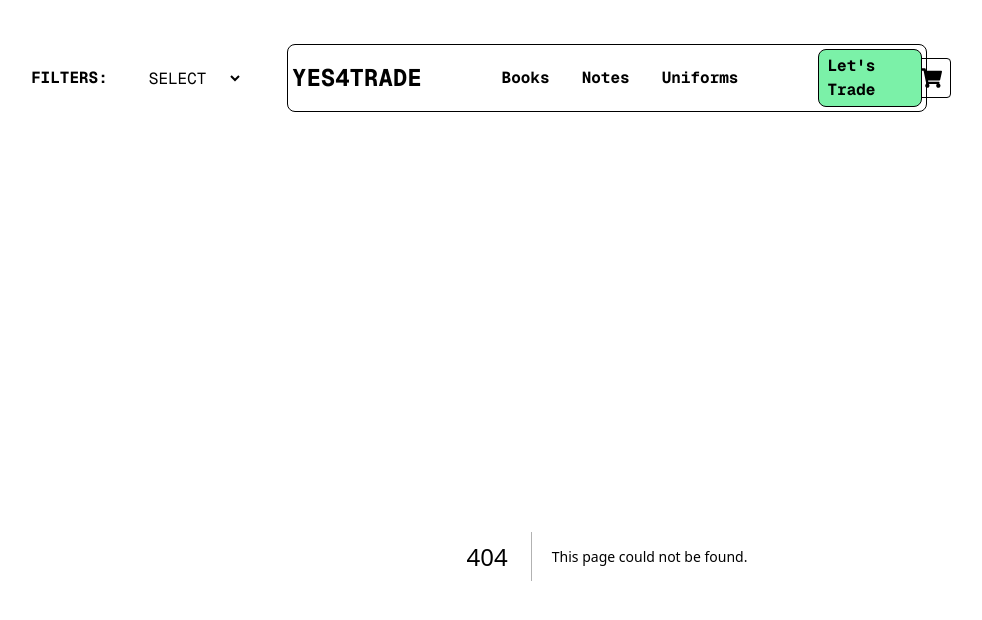
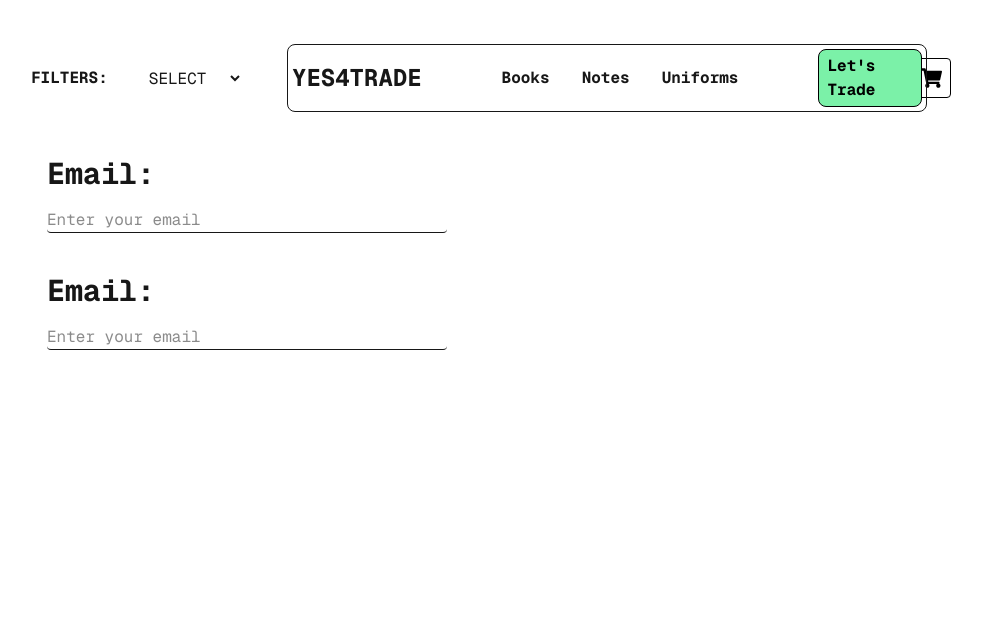
Before and after one commit to YES4TRADE-org/tradingsystem-frontend, a Next.js app in the folder my-app/: page /trade-product in a window 1280 px wide. Before the commit this address had no page. Shown: the top 620 px of the page, without its empty margins (33-1015 px from the left). Built offline with nearby package versions, Linux system fonts and the light colour scheme.

Commit message:
created an email input

```diff
--- a/my-app/src/app/components/Home.jsx
+++ b/my-app/src/app/components/Home.jsx
@@ -33,7 +33,7 @@ export default function Books(){
                             <h1 className="font-bold ">{book.title}</h1>
                             <p>Requirements: {book.requirements}</p>
                             <button className="font-bold mx-auto block border
-                            border-black rounded-lg px-4 py-2 my-2 bg-green-700">Trade</button>
+                            border-black rounded-lg px-4 py-2 my-2 bg-green-700 cursor-pointer">Trade</button>
                           </div>
                     </div>
                 </section>))}
--- /dev/null
+++ b/my-app/src/app/trade-product/page.jsx
@@ -0,0 +1,16 @@
+export default function Trade(){
+    return (
+        <>
+          <section>
+            <div className="m-10 px-10 rounded-lg font-mono">
+                <h1 className="text-3xl mb-4 font-bold">Email: </h1>
+                <input className="border-b w-100 border-white-500 rounded-sm" type='email' placeholder='Enter your email'></input>
+            </div>
+            <div className="m-10 px-10 rounded-lg font-mono">
+                <h1 className="text-3xl mb-4 font-bold">Email: </h1>
+                <input className="border-0 border-b w-100 border-white-500 rounded-sm" type='email' placeholder='Enter your email'></input>
+            </div>
+          </section>
+        </>
+    );
+}
```
